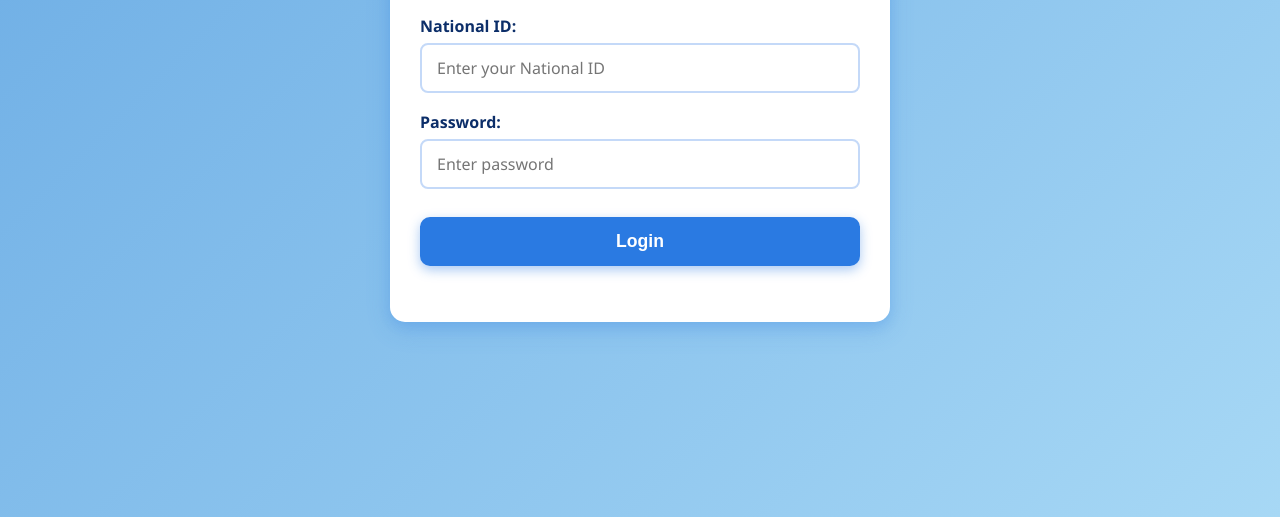
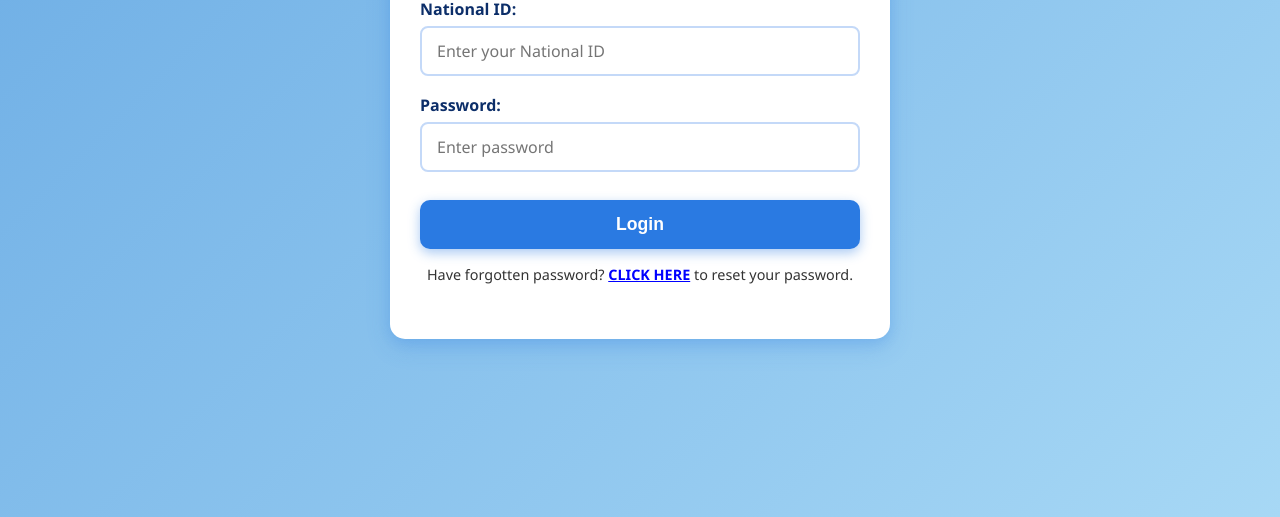
Before and after one commit to masomodigital/bulksms-UI, a plain HTML site: page index.html in a window 1280 px wide. Shown: the part 283-800 px from the top of the page. Drawn offline with Linux system fonts and the light colour scheme.

Commit message:
Update index.html

```diff
--- a/index.html
+++ b/index.html
@@ -143,6 +143,22 @@
         text-align: center;
     }
 
+    /* Style for the forgotten password link */
+    .forgot-password-link {
+        text-align: center;
+        margin-top: 15px; /* Adds some space below the button */
+        font-size: 0.9em; /* Slightly smaller text */
+    }
+    .forgot-password-link a {
+        color: blue; /* Make the link text blue */
+        text-decoration: underline; /* Underline the link */
+        font-weight: bold; /* Make the link bold */
+    }
+    .forgot-password-link a:hover {
+        color: darkblue; /* Darken on hover */
+    }
+
+
     /* Responsive tweaks */
     @media (max-width: 480px) {
       body {
@@ -190,6 +206,7 @@
       <button id="loginBtn" type="button">Login</button>
       <p id="loginError" class="error"></p>
       <p id="loginWait" class="login-wait hidden"></p>
+      <p class="forgot-password-link">Have forgotten password? <a href="https://masomodigital.github.io/bulksms-update-password/" target="_blank">CLICK HERE</a> to reset your password.</p>
     </div>
 
     <div id="dashboard" class="hidden">
```
